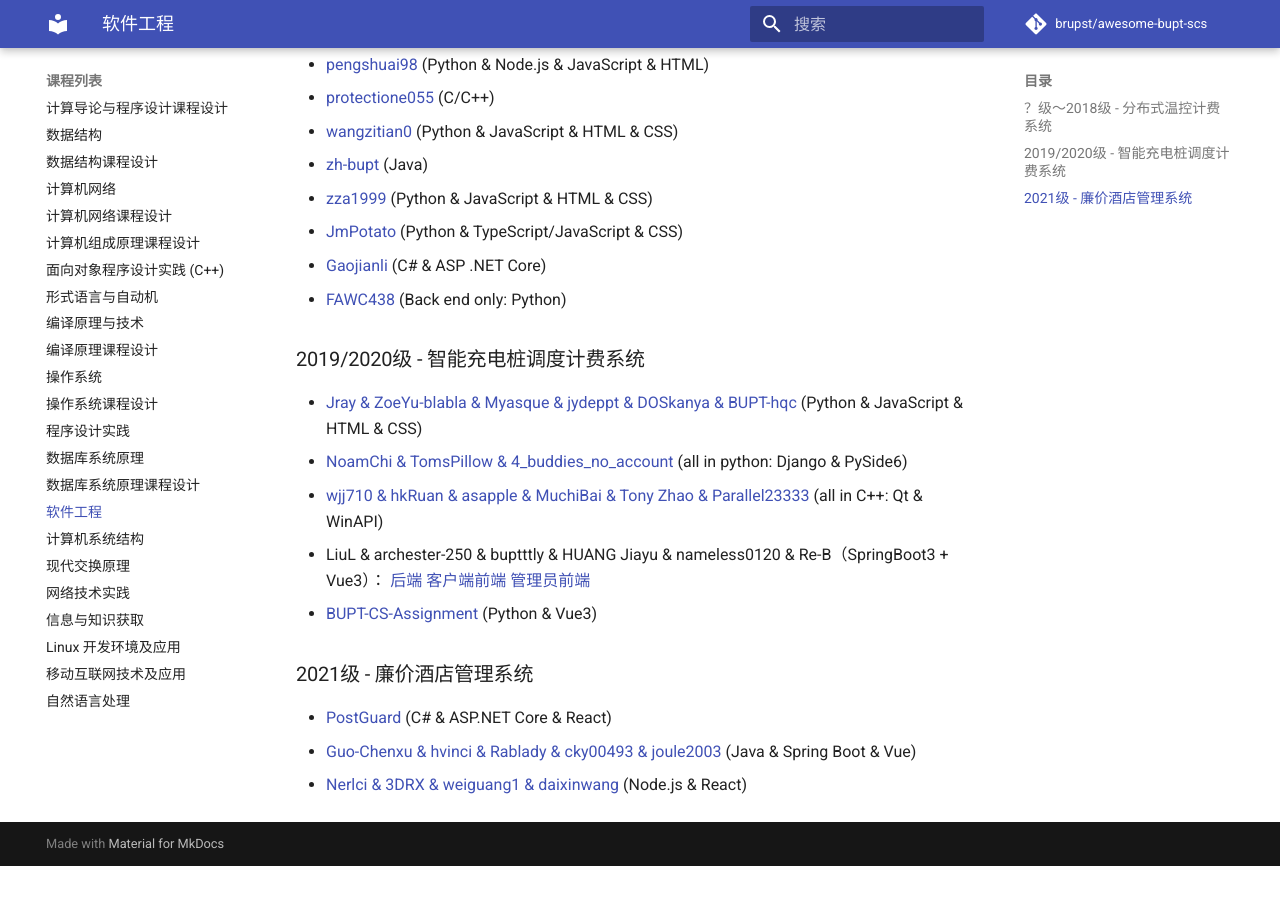
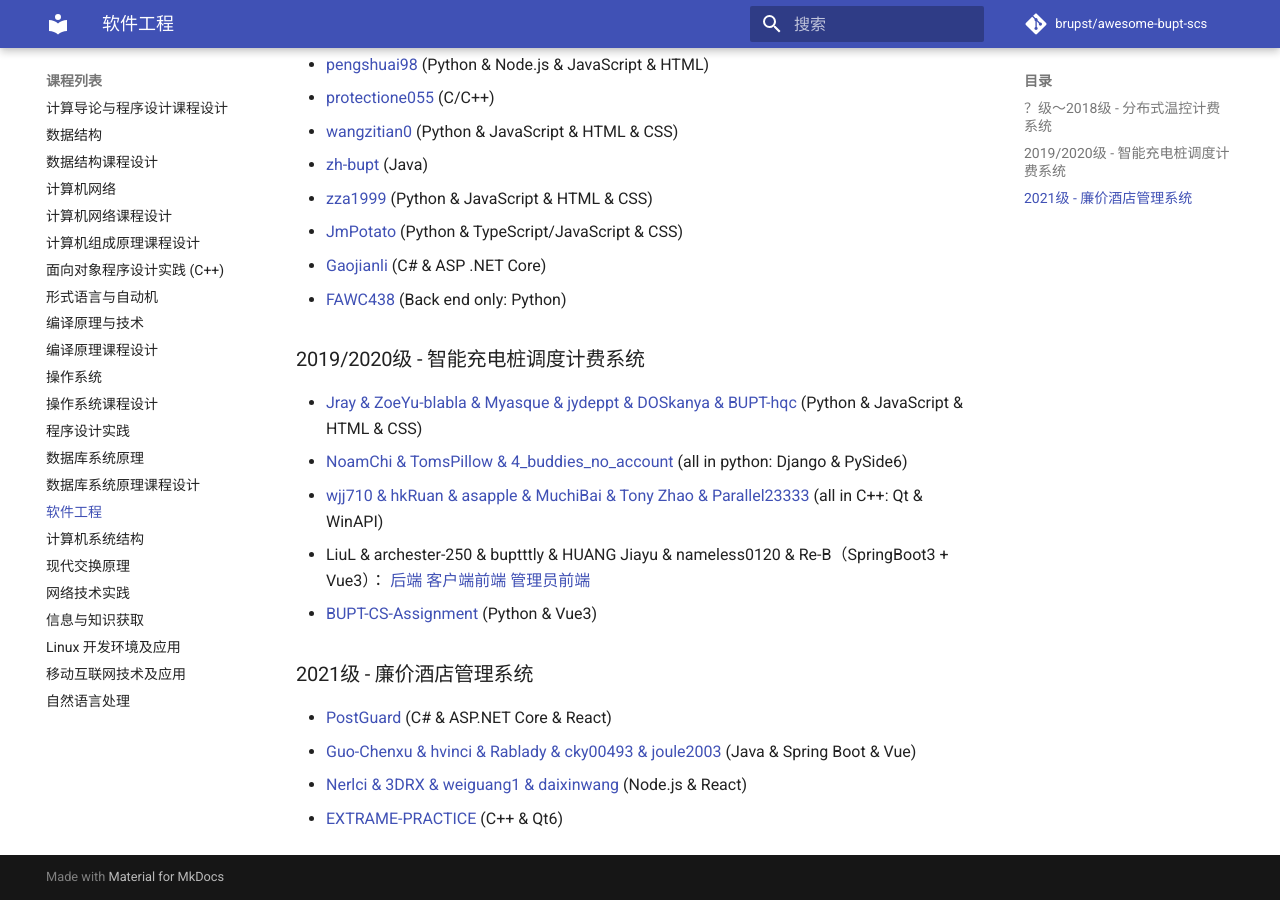
Before and after one commit to brupst/awesome-bupt-scs, an MkDocs documentation site: the page built from projects/Software-Engineering.md, in a window 1280 px wide and 900 px high, scrolled down 726 px. Built offline with MkDocs 1.6.1 and Material for MkDocs 9.7.7, drawn with Linux system fonts in a browser that asks for light colours; comment, search, counter and statistics services are not loaded; before the commit the page ends 1592 px from its top, so only the background shows below that.

Commit message:
加入本人使用c++和qt拼凑，适合大三还只会c++/c同学的软件工程项目 (#109)
* Update Program-Practice.md

添加本人使用Go实现的程序设计实践大作业

* add my poor project in software-engineering.md

```diff
--- a/projects/Software-Engineering.md
+++ b/projects/Software-Engineering.md
@@ -39,3 +39,4 @@
 * [PostGuard](https://github.com/post-guard/Martina) (C# & ASP.NET Core & React)
 * [Guo-Chenxu & hvinci & Rablady & cky00493 & joule2003](https://github.com/Guo-Chenxu/hotel-backend) (Java & Spring Boot & Vue)
 * [Nerlci & 3DRX & weiguang1 & daixinwang](https://github.com/Nerlci/hotel_management) (Node.js & React)
+* [EXTRAME-PRACTICE](https://github.com/ye-rm/EXTRAME-PRACTICE) (C++ & Qt6)
```
